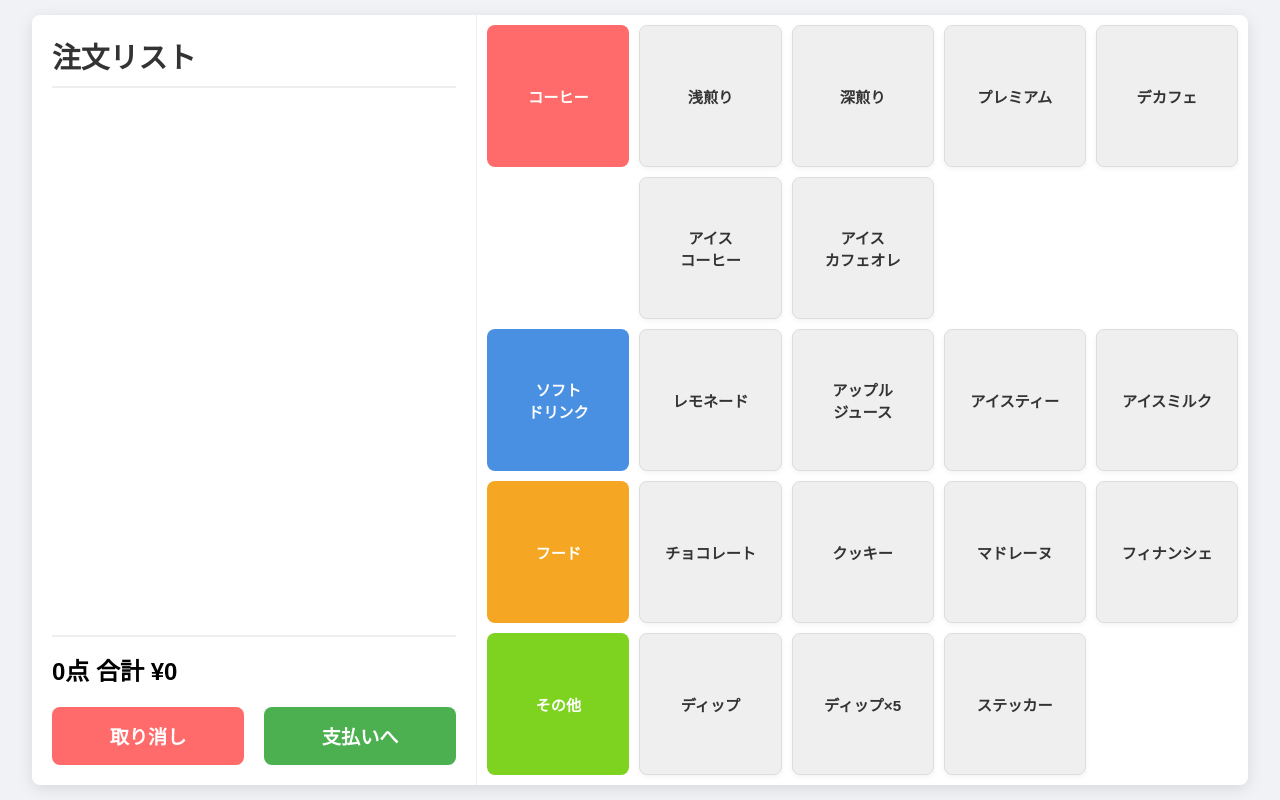
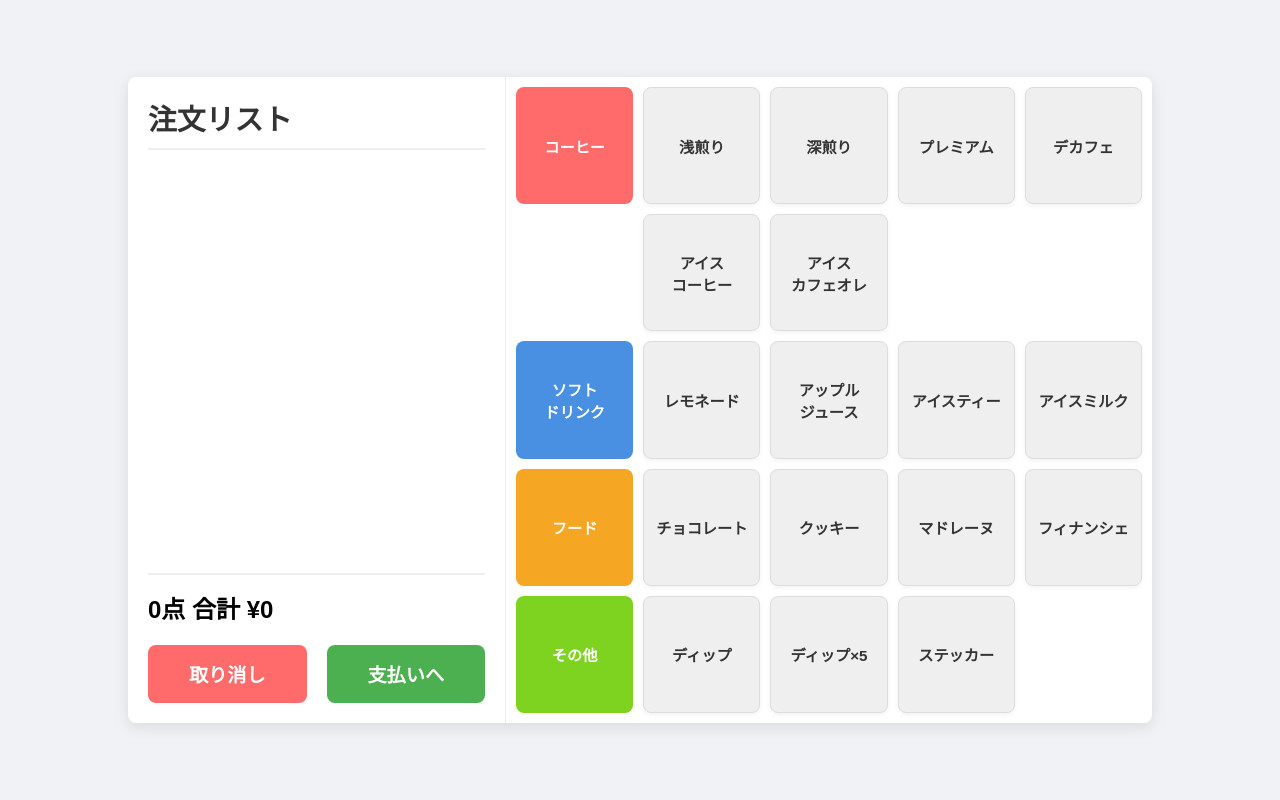
Before and after one commit to nekko-daisuki/POS-v3, a plain HTML site: page index.html in a window 1280 px wide. Drawn offline with Linux system fonts and the light colour scheme.

Commit message:
Update style.css

```diff
--- a/style.css
+++ b/style.css
@@ -10,7 +10,7 @@ body {
 
 .pos-container {
     display: flex;
-    width: 95%; /* 画面幅に応じて調整。ここでは元の95%に戻します */
+    width: 80%; /* 画面幅に応じて調整。ここでは元の95%に戻します */
     max-width: 1280px; /* 最大幅を元の値に戻します */
     background-color: #fff;
     border-radius: 8px;
```
